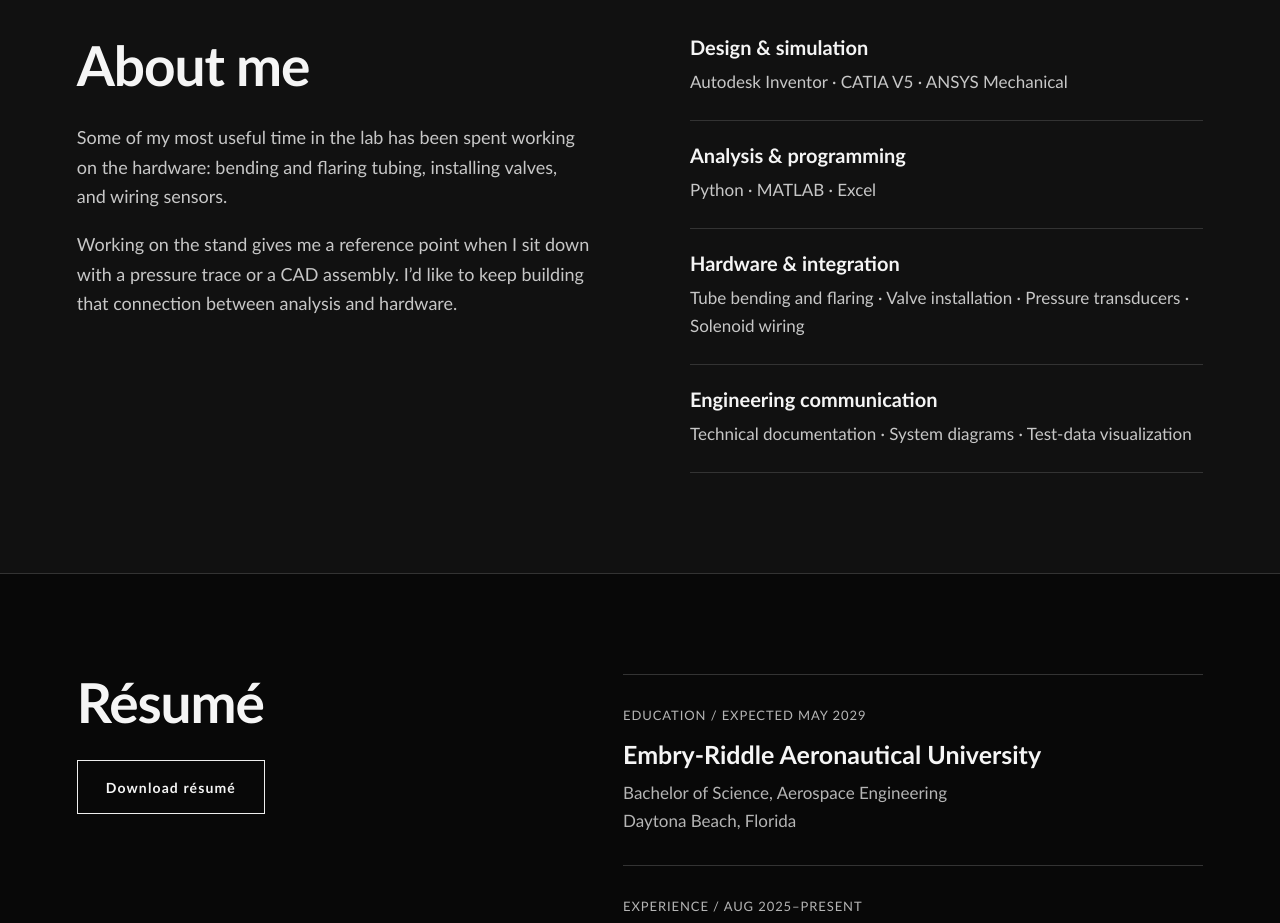
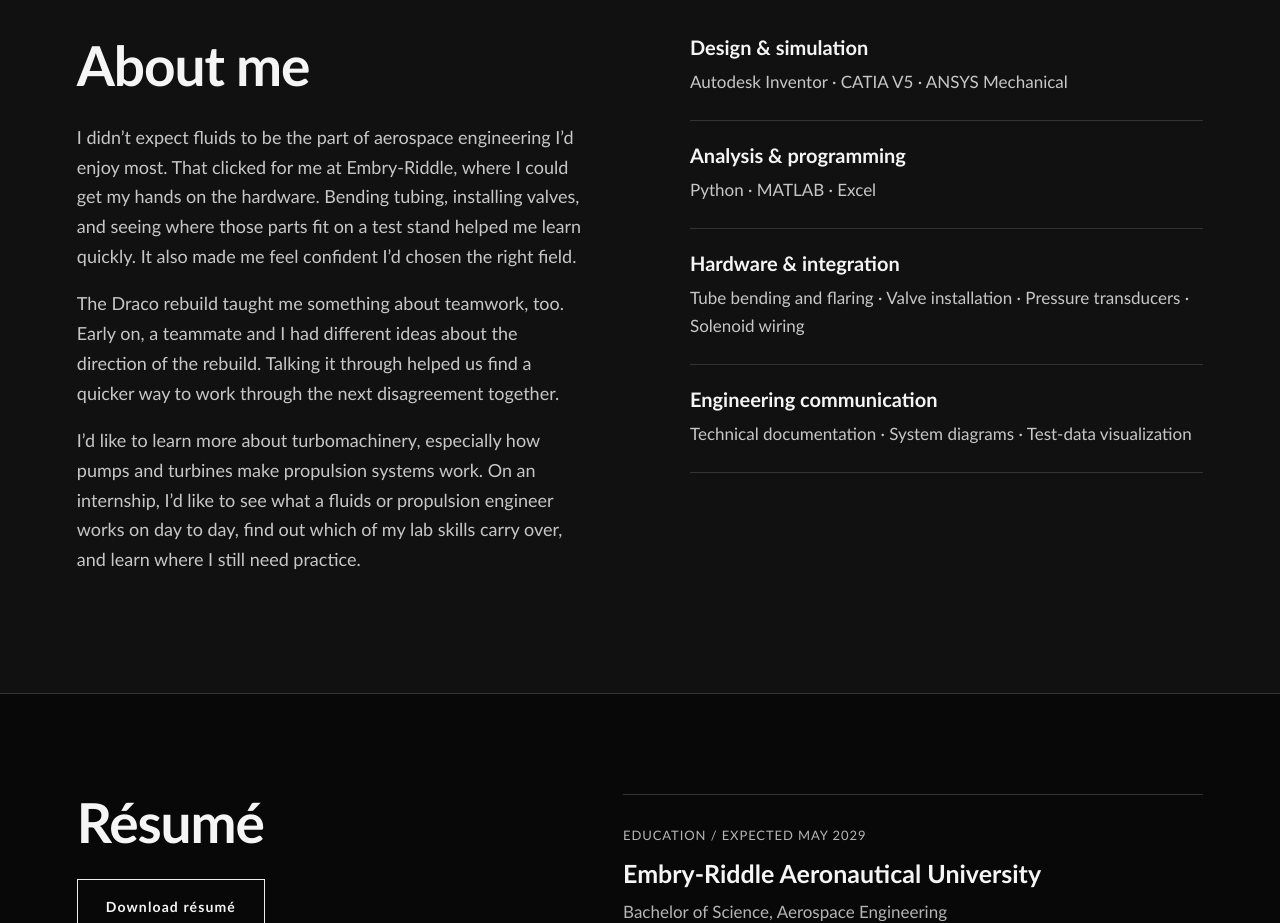
Before and after one commit to shaancooper-ux/shaancooper, a plain HTML site: page index.html in a window 1280 px wide. Shown: the part 3780-4703 px from the top of the page. Drawn offline with Linux system fonts and the light colour scheme.

Commit message:
Personalize About Me with lab experience, teamwork and internship goals

```diff
--- a/index.html
+++ b/index.html
@@ -873,12 +873,21 @@
           <div>
             <h2>About me</h2>
             <p>
-              Some of my most useful time in the lab has been spent working on the hardware: bending and
-              flaring tubing, installing valves, and wiring sensors.
+              I didn’t expect fluids to be the part of aerospace engineering I’d enjoy most. That
+              clicked for me at Embry-Riddle, where I could get my hands on the hardware. Bending
+              tubing, installing valves, and seeing where those parts fit on a test stand helped me
+              learn quickly. It also made me feel confident I’d chosen the right field.
             </p>
             <p>
-              Working on the stand gives me a reference point when I sit down with a pressure trace or a
-              CAD assembly. I’d like to keep building that connection between analysis and hardware.
+              The Draco rebuild taught me something about teamwork, too. Early on, a teammate and I
+              had different ideas about the direction of the rebuild. Talking it through helped us
+              find a quicker way to work through the next disagreement together.
+            </p>
+            <p>
+              I’d like to learn more about turbomachinery, especially how pumps and turbines make
+              propulsion systems work. On an internship, I’d like to see what a fluids or propulsion
+              engineer works on day to day, find out which of my lab skills carry over, and learn
+              where I still need practice.
             </p>
           </div>
           <div>
```
